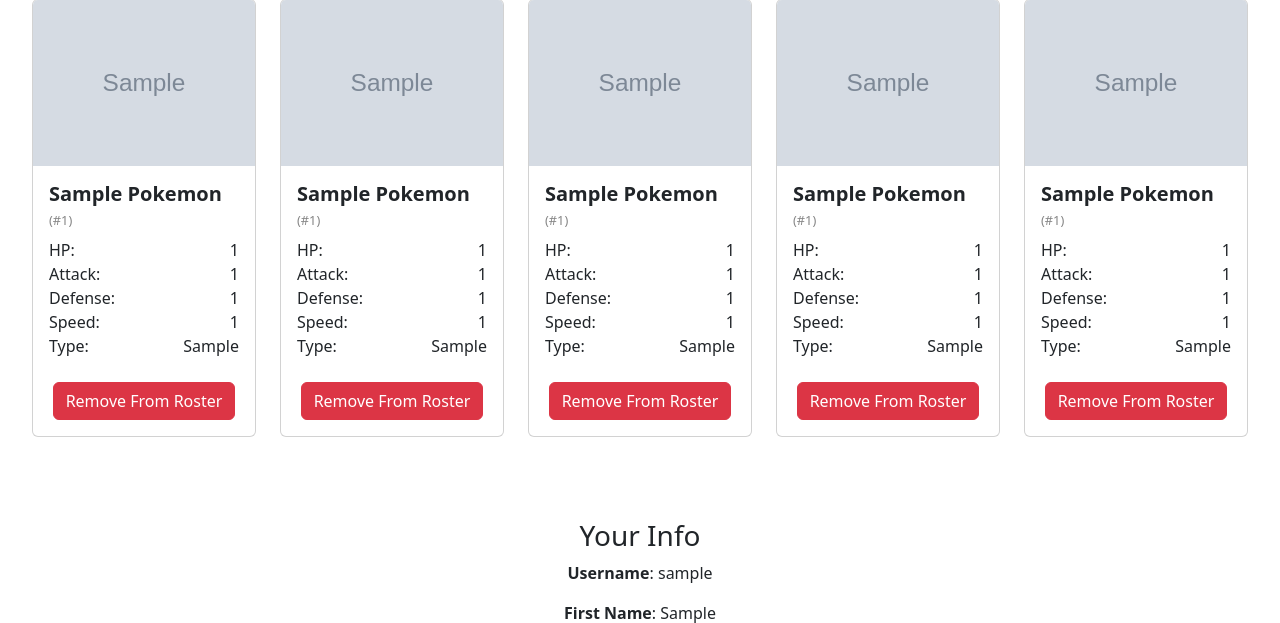
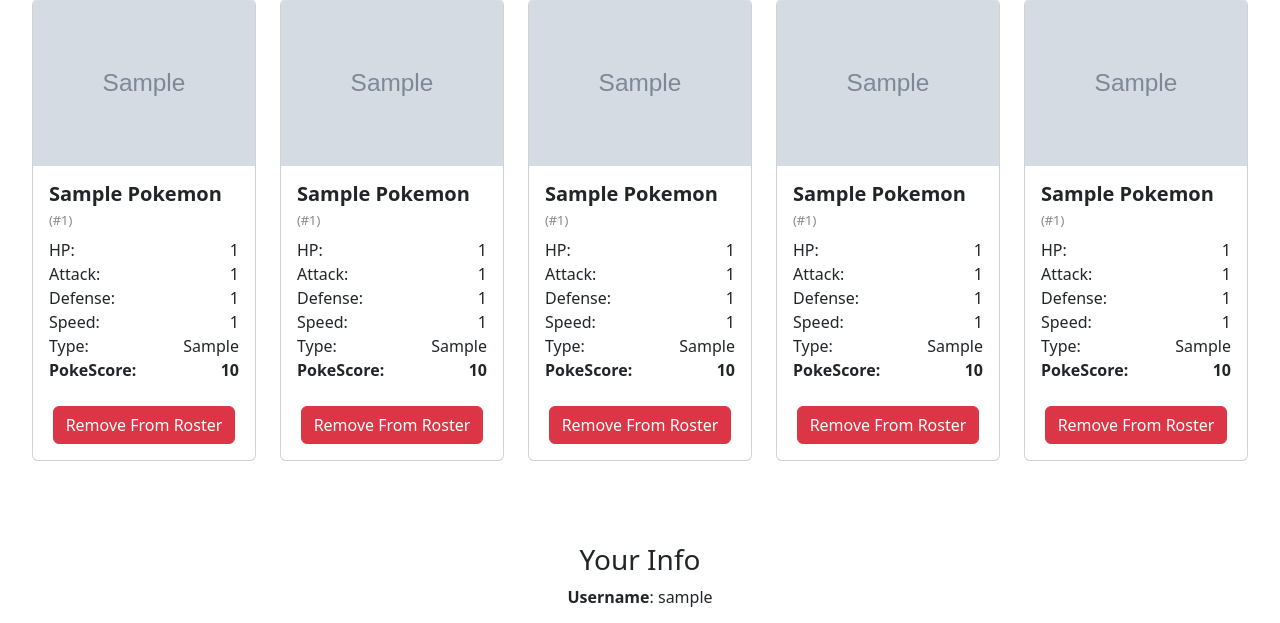
Before and after one commit to tylerob65/Coding-Temple-PokeProject, a Flask app: page /myprofile in a window 1280 px wide. Shown: the part 235-858 px from the top of the page. Run offline with Flask 3, Linux system fonts and the light colour scheme; a user stored in the database is signed in; tables that the repository leaves empty hold one stand-in row (values such as "Sample post"); grey boxes marked "Sample" are stand-in pictures.

Commit message:
added PokeScore

```diff
--- a/app/models.py
+++ b/app/models.py
@@ -95,6 +95,7 @@
     attack = db.Column(db.Integer)
     defense = db.Column(db.Integer)
     speed = db.Column(db.Integer)
+    pokescore = db.Column(db.Integer)
     pokemon_type = db.Column(db.String)
     sprite = db.Column(db.String)
     photo = db.Column(db.String)
@@ -107,6 +108,7 @@
         self.attack = poke_dict_from_api['attack']
         self.defense = poke_dict_from_api['defense']
         self.speed = poke_dict_from_api['speed']
+        self.pokescore = poke_dict_from_api['pokescore']
         self.pokemon_type = poke_dict_from_api['type']
         self.sprite = poke_dict_from_api['sprite']
         self.photo = poke_dict_from_api['photo']
@@ -128,6 +130,7 @@
         pokedict['attack'] = self.attack
         pokedict['defense'] = self.defense
         pokedict['speed'] = self.speed
+        pokedict['pokescore'] = self.pokescore
         pokedict['type'] = self.pokemon_type
         return pokedict
 
@@ -147,7 +150,7 @@
         pokemon = Pokemon.query.get(pokemon_number)
 
         if pokemon:
-            print("Printed from stored info")
+            # print("Printed from stored info")
             return pokemon.getPokedict()
 
         url = f'https://pokeapi.co/api/v2/pokemon/{pokemon_name}/'
@@ -171,6 +174,10 @@
         poke_dict['defense'] =  (poke_dict['defense'] + poke_dict['special-defense']) // 2
         del poke_dict['special-attack']
         del poke_dict['special-defense']
+
+        poke_dict['pokescore'] = poke_dict['attack'] + poke_dict['defense'] + poke_dict['hp']
+        poke_dict['pokescore'] += poke_dict['speed'] // 2
+
         type_list = []
         for poke_type in data['types']:
             type_list.append(poke_type['type']['name'].lower())
--- a/app/routes.py
+++ b/app/routes.py
@@ -6,6 +6,8 @@
 from app.thepokedex import Pokedex
 import time
 import random
+import json
+import csv
 
 @app.route('/')
 def homePage():
@@ -138,8 +140,47 @@
     # a = Pokedex.pick_random_pokemon(1,off_limits=offlimits)
     # print(a)
 
-    poke = Pokemon.query.get(600)
-    print(poke.getPokedict())
+    # poke = Pokemon.query.get(600)
+    # i = 1
+    # pokedict = PokeFinder.find_poke(Pokedex.nums2names[i])
+    # fieldnames = ["poke_id","name","hp","attack","defense","speed"]
+
+    # pokeoutput[poke.id] = {
+    #     "id":poke.id,
+    #     "name":poke.name,
+    #     "hp":poke.hp,
+    #     "attack":poke.attack,
+    #     "defense":poke.defense,
+    #     "speed":poke.speed,
+    # }
+    # json_object = json.dumps(pokeoutput)
+
+
+    # Creates CSV with Pokemon Stats
+    # with open('pokeanalyzer.csv','w') as f:
+    #     fieldnames = ["poke_id","name","hp","attack","defense","speed"]
+    #     writer = csv.DictWriter(f, fieldnames=fieldnames,extrasaction='ignore')
+    #     writer.writeheader()
+    #     for i in range(1,1011):
+    #         if i % 50 == 0:
+    #             print(i)
+    #         pokedict = PokeFinder.find_poke(Pokedex.nums2names[i])
+    #         writer.writerow(pokedict)
+
+
+    # Script used to add pokescore to database
+    # for i in range(1,1011):
+    #     if i % 100 == 0:
+    #         print(i)
+    #     poke = Pokemon.query.get(i)
+    #     new_pokescore = poke.attack + poke.defense + poke.hp
+    #     new_pokescore += poke.speed // 2
+    #     poke.pokescore = new_pokescore
+    #     poke.saveToDB()
+
+
+
+    # Script Used To Update Attack and Defense in database
     # for i in range(1,1011):
     #     if i % 100 == 0:
     #         print(i)
@@ -147,10 +188,6 @@
     #     poke.attack = (poke.attack + poke.special_attack) // 2
     #     poke.defense = (poke.defense + poke.special_defense) // 2
     #     poke.saveToDB()
-
-
-
-
 
     # print(a)
     # print(all(a))
@@ -223,17 +260,11 @@
         return int(((section1*power*section2)/50)+2)
 
 
-    # e = effective
-
-    pokedict1["effective-attack"] = (pokedict1["attack"]+pokedict1["special-attack"])//2
-    pokedict1["effective-defense"] = (pokedict1["defense"]+pokedict1["special-defense"])//2
-    pokedict2["effective-attack"] = (pokedict2["attack"]+pokedict2["special-attack"])//2
-    pokedict2["effective-defense"] = (pokedict2["defense"]+pokedict2["special-defense"])//2
     pokedict1["turn-damage"] = damage_each_turn(pokedict1,pokedict2)
     pokedict2["turn-damage"] = damage_each_turn(pokedict2,pokedict1)
 
-    print(pokedict1['poke_id'],pokedict1['name'],"hp",pokedict1['hp'],"effective-attack",pokedict1['effective-attack'],"effective-defense",pokedict1['effective-defense'],"turn-damage",pokedict1["turn-damage"])
-    print(pokedict2['poke_id'],pokedict2['name'],"hp",pokedict2['hp'],"effective-attack",pokedict2['effective-attack'],"effective-defense",pokedict2['effective-defense'],"turn-damage",pokedict2["turn-damage"])
+    print(pokedict1['poke_id'],pokedict1['name'],"hp",pokedict1['hp'],"attack",pokedict1['attack'],"defense",pokedict1['defense'],"turn-damage",pokedict1["turn-damage"])
+    print(pokedict2['poke_id'],pokedict2['name'],"hp",pokedict2['hp'],"attack",pokedict2['attack'],"defense",pokedict2['defense'],"turn-damage",pokedict2["turn-damage"])
     pokedict1["health-left"] = pokedict1['hp']
     pokedict2["health-left"] = pokedict2['hp']
 
--- a/app/templates/poke_card.html
+++ b/app/templates/poke_card.html
@@ -10,6 +10,7 @@
             <p class="card-text card-stats">Defense: <span style="float:right">{{poke_results['defense']}}</span></p>
             <p class="card-text card-stats">Speed: <span style="float:right">{{poke_results['speed']}}</span></p>
             <p class="card-text card-stats">Type: <span style="float:right">{{poke_results['type']}}</span></p>
+            <b><p class="card-text card-stats">PokeScore: <span style="float:right">{{poke_results['pokescore']}}</span></p></b>
             {% if current_user.inMyRoster(poke_results['poke_id']) %}
             <br>
             <div class="text-center">
```
